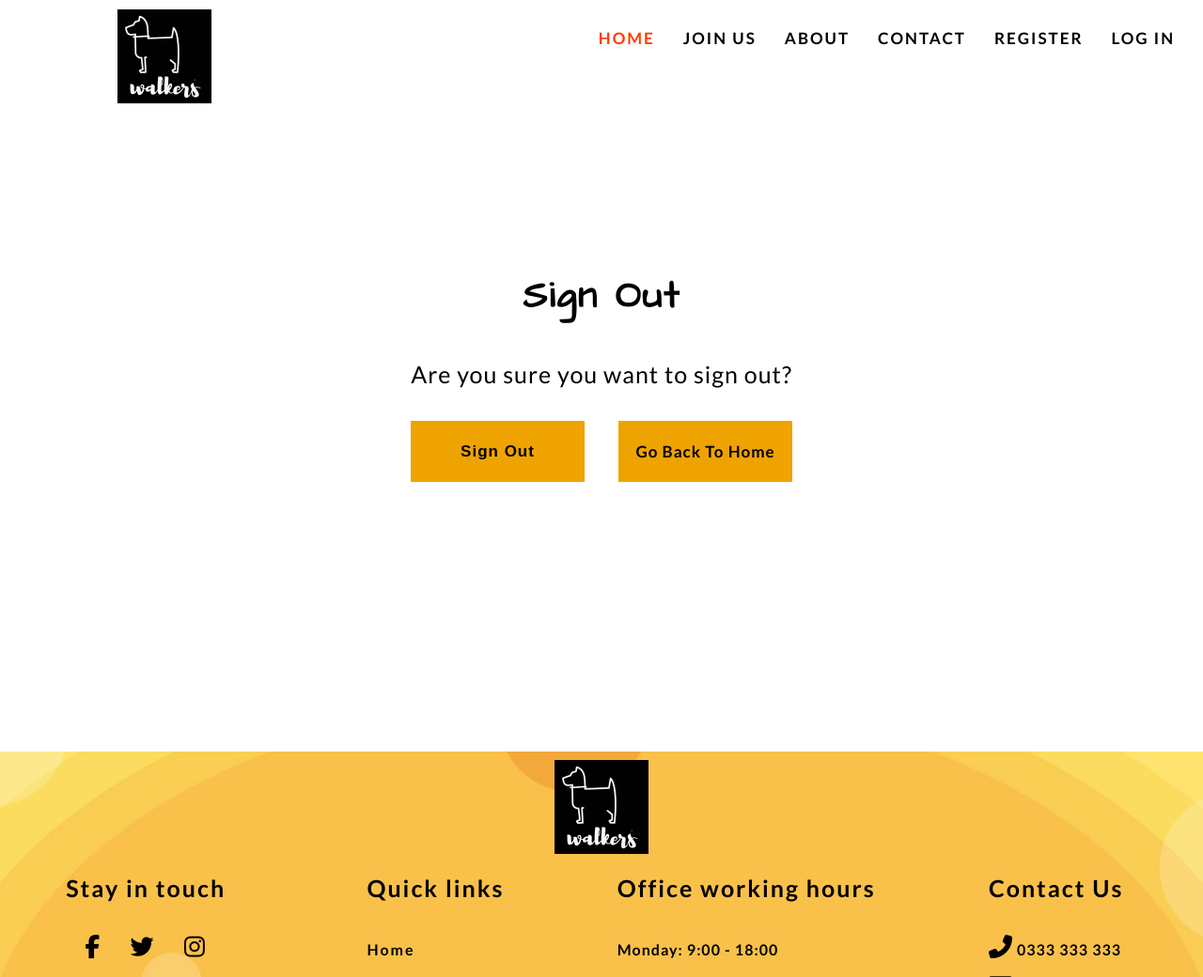
After one commit to Izabela88/walkers-website, a Django app: template templates/account/logout.html in a window 1280 px wide. The commit adds this page. Shown: the top 1040 px of the page at 94% size. Run offline with Django 3.2, Linux system fonts and the light colour scheme; the template is opened without the code that fills it: most values are stand-ins (such as "Sample title", 1, 10 or a date in 2020); some libraries are stand-ins or nearby versions.

Commit message:
Add style to logout template

```diff
--- a/static/css/style.css
+++ b/static/css/style.css
@@ -823,6 +823,40 @@ li {
   margin-bottom: 20px;
 }
 
+/* -------------logout */
+.logout {
+  height: 100vh;
+  overflow: hidden;
+}
+
+
+.logout-heading {
+  height: 20%;
+  width: 100%;
+}
+
+.buttons-box {
+  display: flex;
+  width: 40%;
+  align-items: center;
+  justify-content: space-evenly;
+}
+
+.logout-heading h2 {
+  font-size: 40px;
+}
+
+
+.logout-heading p {
+  margin-top: 40px;
+  font-size: 25px;
+}
+
+.back-button {
+  padding-top: 22px;
+  color: var(--black-color);
+}
+
 /* --------- media queries */
 @media screen and (max-width: 1600px) {
   .home-bg-shape-2 {
--- /dev/null
+++ b/templates/account/logout.html
@@ -0,0 +1,26 @@
+{% extends "base.html" %}
+
+{% load i18n %}
+
+{% block head_title %}{% trans "Sign Out" %}{% endblock %}
+
+{% block content %}
+<section class="logout">
+    <div class="container center">
+            <div class="logout-heading">
+                <h2>{% trans "Sign Out" %}</h2>
+                <p>{% trans 'Are you sure you want to sign out?' %}</p>
+            </div>
+            <div class="buttons-box">
+                <form method="post" action="{% url 'account_logout' %}">
+                    {% csrf_token %}
+                    {% if redirect_field_value %}
+                    <input type="hidden" name="{{ redirect_field_name }}" value="{{ redirect_field_value }}"/>
+                    {% endif %}
+                    <button class="button button-bright" type="submit">{% trans 'Sign Out' %}</button>
+                </form>
+            <a href="/" class="button button-bright back-button">Go Back To Home</a>
+            </div>
+    </div>
+</section>
+{% endblock %}
```
